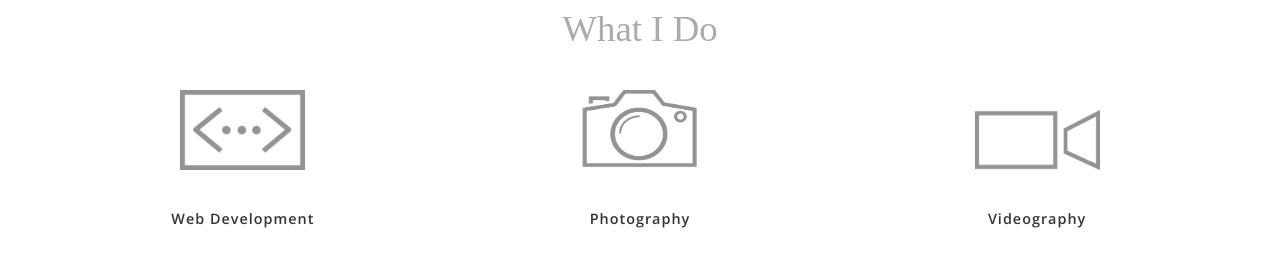
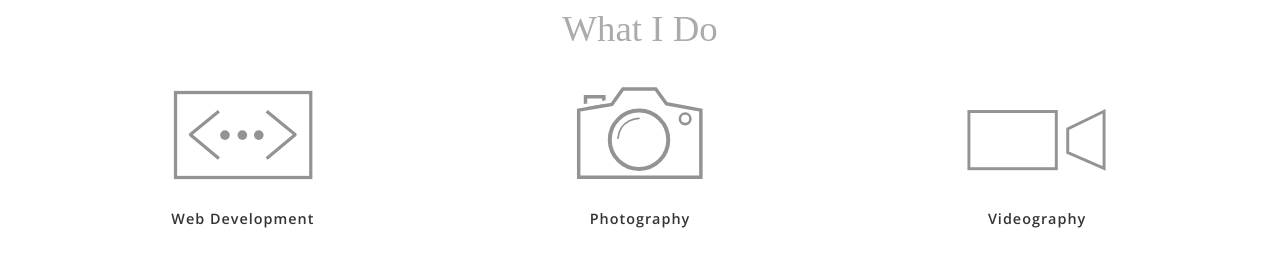
Before and after one commit to knieber/Portfolio_2, a plain HTML site: page index.html in a window 1280 px wide. Shown: the part 663-938 px from the top of the page. Drawn offline with nearby package versions, Linux system fonts and the light colour scheme; grey boxes are pictures that could not be loaded; a web font is replaced by a local one.

Commit message:
Replaced png with svg

```diff
--- a/css/index-page.css
+++ b/css/index-page.css
@@ -52,14 +52,14 @@ SECTION 1 - PORTFOLIO
 }
 
 .icon-block {
-  padding-top: 20px;
+  margin-top: 15px;
   width: 27%;
   float: left;
   display: inline;
 }
 
 .icon-block p {
-  margin-top: 30px;
+  margin-top: 15px;
   font-weight: 600;
   letter-spacing: 1px;
 }
@@ -69,8 +69,8 @@ SECTION 1 - PORTFOLIO
 }
 
 .icon {
-  width: 125px;
-  height: 80px;
+  width: 140px;
+  height: 100px;
   padding-bottom: 5px;
 	-webkit-duration: .3s;
 	-moz-duration: .3s;
@@ -83,8 +83,8 @@ SECTION 1 - PORTFOLIO
 }
 
 .video {
-  padding: 20px 0 5px 0;
-  height: 60px;
+  padding: 20px 0 15px 0;
+  height: 70px;
 }
 
 /***************************************
--- a/index.html
+++ b/index.html
@@ -61,19 +61,19 @@
         <h3>What I Do</h3>
 
         <div class="icon-block">
-          <a href="development.html"><img class ="icon" src="img/Developer Icon.png"></a>
+          <a href="development.html"><img class ="icon" src="img/Developer Icon.svg"></a>
           <p>Web Development
           </p>
         </div>
 
         <div class="icon-block">
-            <a href="pictures.html"><img class ="icon" src="img/Photo Icon.png"></a>
+            <a href="pictures.html"><img class ="icon" src="img/Photo Icon2.svg"></a>
           <p>Photography
           </p>
         </div>
 
         <div class="icon-block">
-          <a href="videos.html"><img class ="icon video" src="img/video2.png"></a>
+          <a href="videos.html"><img class ="icon video" src="img/video2.svg"></a>
           <p>Videography
           </p>
         </div>
```
Also changed, not shown: img/Developer Icon.svg (added), img/Photo Icon2.svg (added), img/video2.svg (added).
